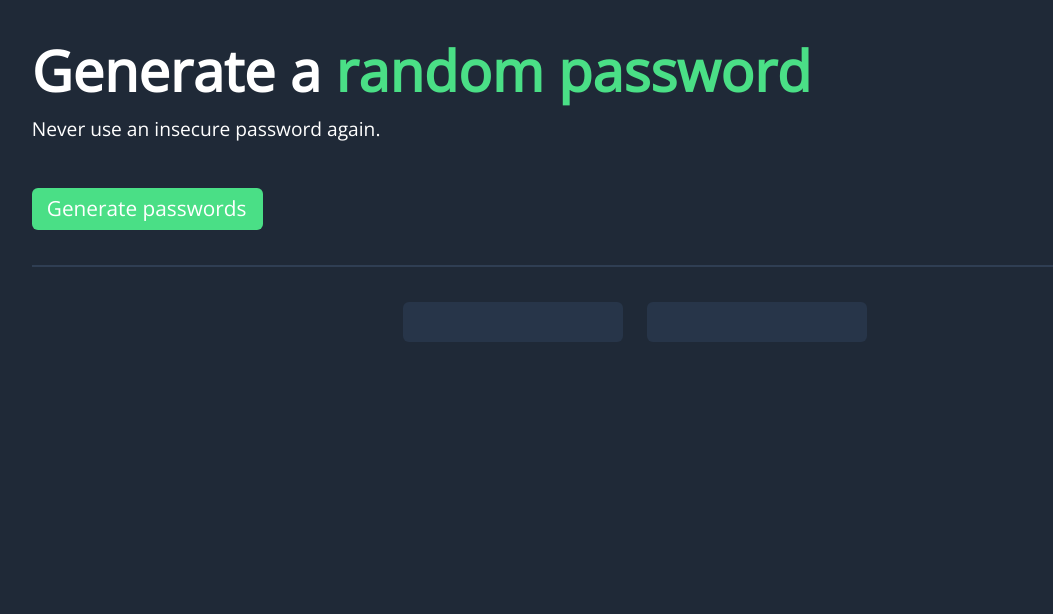
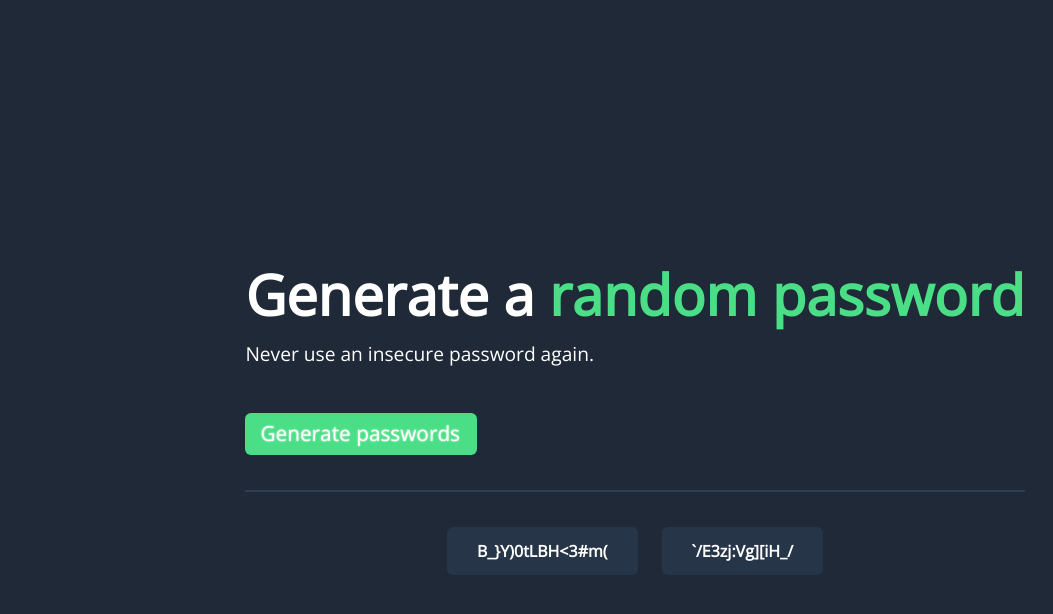
Before and after one commit to Iyanu1396/Random-Password-Generator, a plain HTML site: page index.html in a window 1280 px wide. Both pictures are taken after a click on the button "Generate passwords". Shown: the whole page, without its empty margins (5-1058 px from the left). Drawn offline with nearby package versions, Linux system fonts and the light colour scheme.

Commit message:
final commit

```diff
--- a/index.css
+++ b/index.css
@@ -1,11 +1,19 @@
 body {
-    margin: 2.3rem;
+    margin:0 2.3rem;
     font-family: 'Inter';font-family: 'Inter', sans-serif;
     font-family: 'Open Sans', sans-serif;
     background-color: #1F2937;
+     flex-flow: row wrap;
+    display: flex;
+    justify-content: center;
+    align-items: center;
+
 }
 
+
+
 h1 {
+    flex-flow: row wrap;
     font-weight: 800;
     color: #4ADF86;
     font-size: 3.5rem;
@@ -34,12 +42,17 @@ button{
     color: white;
     font-weight: 500;
     font-size: 1.3rem;
+    text-shadow: 0 0 2px;
     /* box-shadow: 0px 1px 2px rgba(0, 0, 0, 0.05); */
     border-radius: 6px;
     padding: 9px 17px 9px 15px;
     border: none;
     margin-top: 0;
     margin-bottom: 35px;
+}
+
+button:hover{
+    background-color: #196f3c;
 }
 
 .border-top{
@@ -50,18 +63,22 @@ button{
 }
 
 .box1{
-    width: 220px;
-    height: 40px;
+    text-align: center;
+    font-weight: bold;
+   margin: 0;
+   padding: 15px 30px;
     background: #273549;
      border-radius: 6px;
      color: white;
 }
 
 .box2{
-    width: 220px;
-    height: 40px;
+    text-align: center;
+    font-weight: bold;
+    padding: 15px 30px;
     background: #273549;
      border-radius: 6px;
+     color: white;
 
 }
 
--- a/index.html
+++ b/index.html
@@ -7,7 +7,7 @@
     </head>
     <body>
 <main>
-
+ <div>
           <h1><span>Generate a</span> random password</h1>
         <p>Never use an insecure password again.</p>
         <button onclick="generate()"> Generate passwords </button>
@@ -16,6 +16,7 @@
           <div id="generated1" class="box1"></div>
        <div id="generated2" class="box2"></div>
        </div>
+    </div>
      </main>
        <script src="index.js"></script>
     </body>
--- a/index.js
+++ b/index.js
@@ -4,13 +4,35 @@ const characters =["A","B","C","D","E","F","G","H","I","J","K","L","M","N","O","
 let passwordOne = document.getElementById("generated1")
 let passwordTwo = document.getElementById("generated2")
 
-console.log(passwordOne)
-
-console.log(passwordTwo)
 
 
 
-function generate() {
-    console.log("working")
+
+function randomCharacters1() {
+
+    let randomIndex =characters[Math.floor(Math.random() * characters.length)]
+    return randomIndex
 
 }
+
+function randomCharacters2() {
+
+    let randomIndex =characters[Math.floor(Math.random() * characters.length)]
+    return randomIndex
+
+}
+
+function generate() {
+    let randomPassword1 = " "
+    for (let i = 0 ; i < 15 ; i++) {
+     randomPassword1 += randomCharacters1()
+    }
+   passwordOne.textContent = randomPassword1
+
+   let randomPassword2= " "
+   for (let i = 0 ; i < 15 ; i++) {
+    randomPassword2 += randomCharacters2()
+   }
+  passwordTwo.textContent = randomPassword2
+
+}
```
